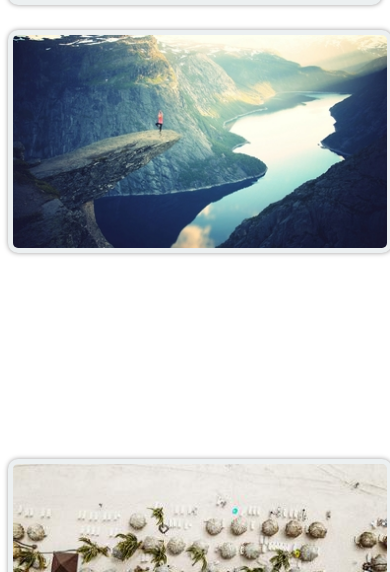
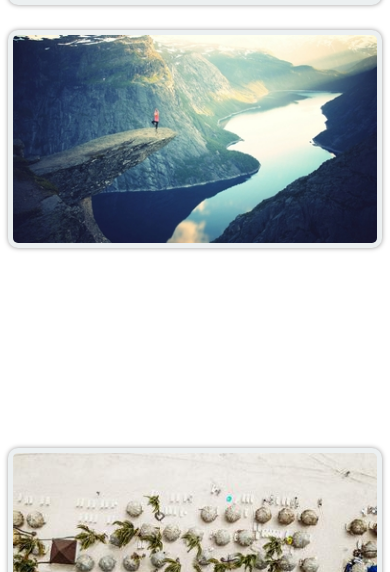
Before and after one commit to Abhijeet199/Gallery-Site, a plain HTML site: page index.html in a window 390 px wide. Shown: the part 272-844 px from the top of the page. Drawn offline with Linux system fonts and the light colour scheme.

Commit message:
new changes

```diff
--- a/css/style.css
+++ b/css/style.css
@@ -126,7 +126,7 @@ content .main .grid-container img:hover {
         margin-top: 10%;
     }
     content .main .grid-container {
-        grid-template-columns: repeat(auto-fill, 1fr);
+        grid-template-columns: repeat(auto-fill, minmax(96%, 1fr));
         grid-gap: 10%;
     }
 
```
